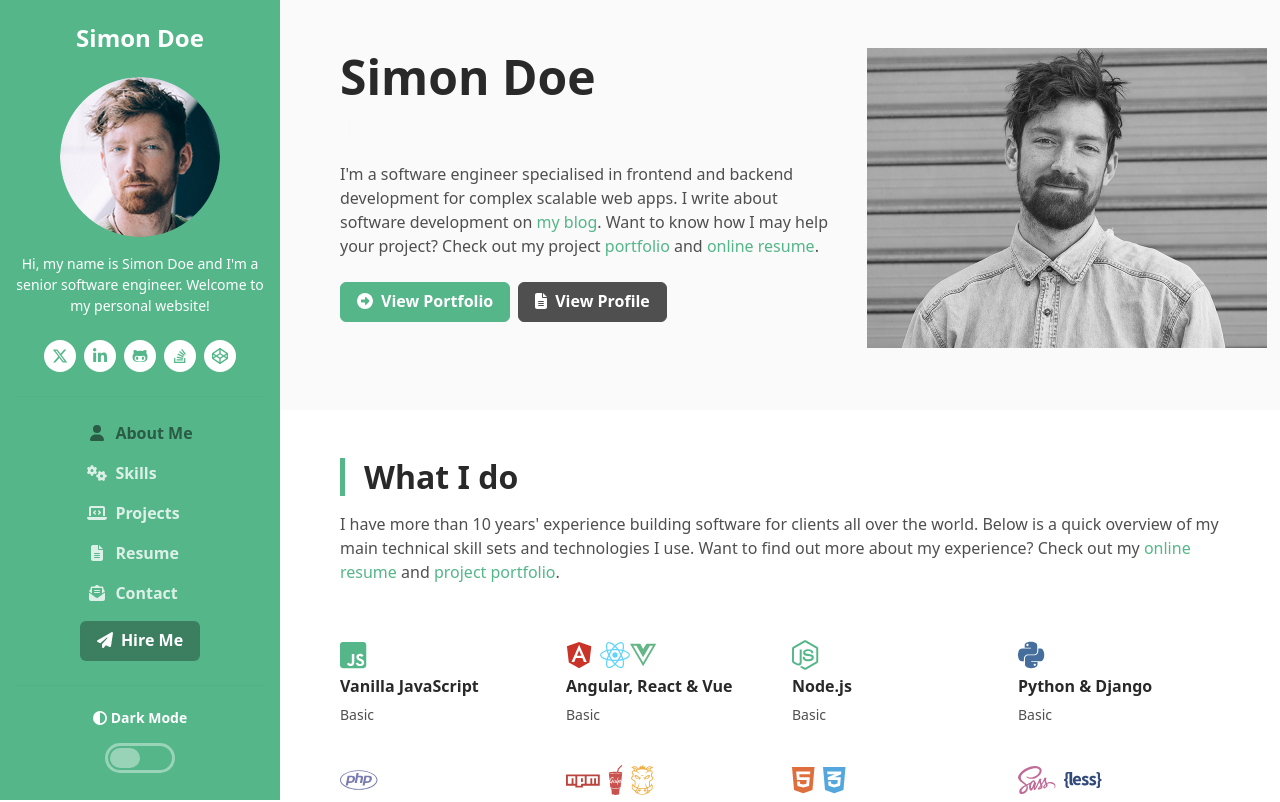
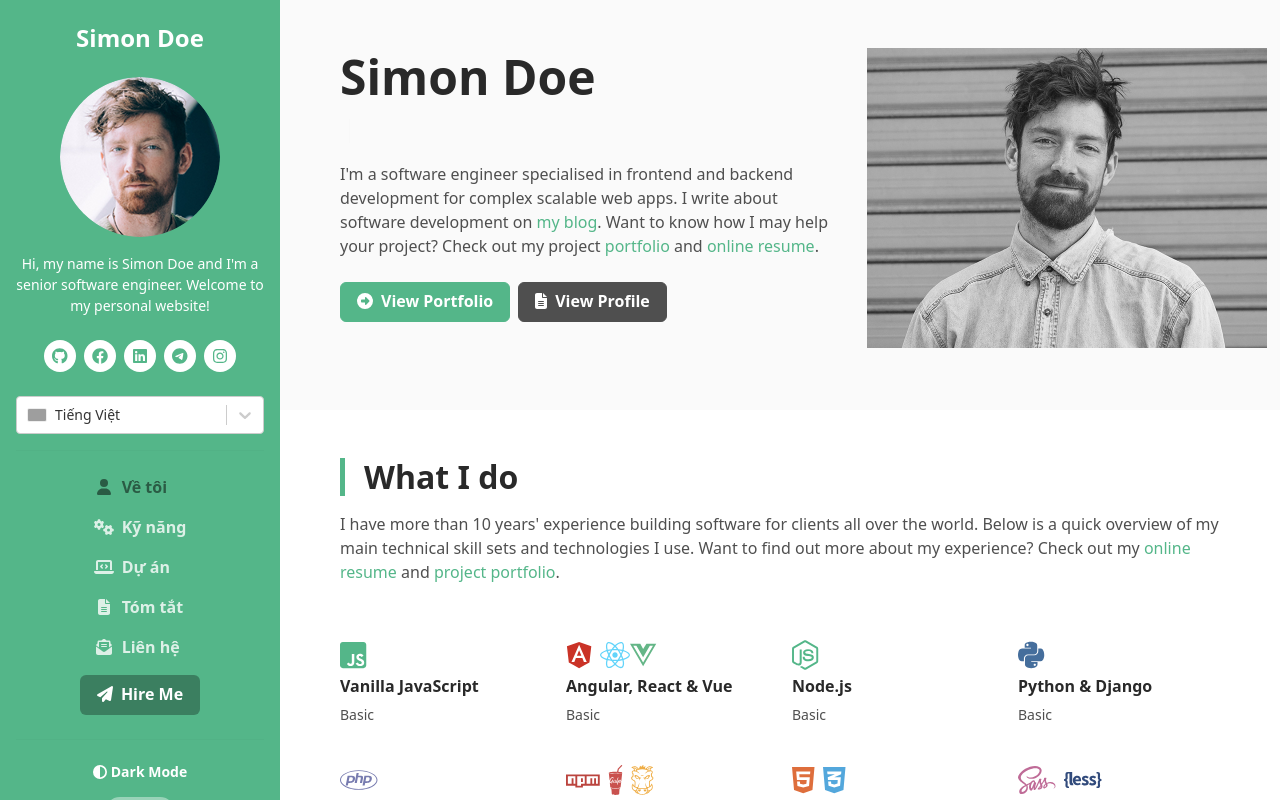
Before and after one commit to Phantuan2004/portfolio, a React (Vite) app: page /#about in a window 1280 px wide. Shown: the top 802 px of the page. Built offline with nearby package versions, Linux system fonts and the light colour scheme; grey boxes are pictures that could not be loaded.

Commit message:
edit link navbar, and add library react-select

```diff
--- a/src/components/Header.jsx
+++ b/src/components/Header.jsx
@@ -1,51 +1,70 @@
 import {useEffect, useState} from "react";
-import {NavLink, useLocation, useNavigate} from "react-router-dom";
+import {useLocation, useNavigate} from "react-router-dom";
 import Cookies from "js-cookie";
+import {useTranslation} from "react-i18next";
+import Select from 'react-select';
 
 function Header({aboutRef, skillsRef, projectsRef, contactRef, resumeRef}) {
+  // Navbar data
+   const navbar = [
+    { name: 'about', label: 'About Me', link: '#about', ref: aboutRef, icon: 'fas fa-user fa-fw me-2' },
+    { name: 'skills', label: 'Skills', link: '#skills', ref: skillsRef, icon: 'fas fa-cogs fa-fw me-2' },
+    { name: 'projects', label: 'Projects', link: '#projects', ref: projectsRef, icon: 'fas fa-laptop-code fa-fw me-2' },
+    { name: 'resume', label: 'Resume', link: '#resume', ref: resumeRef, icon: 'fas fa-file-alt fa-fw me-2' },
+    { name: 'contact', label: 'Contact', link: '#contact', ref: contactRef, icon: 'fas fa-envelope-open-text fa-fw me-2' },
+  ];
+
+  // Icon Data
+  const socials = [
+    { label: 'github', link: 'https://github.com/Phantuan2004', icon: 'fab fa-github' },
+    { label: 'facebook', link: 'https://www.facebook.com/phantuan204', icon: 'fab fa-facebook' },
+    { label: 'linkedin', link: 'https://www.linkedin.com/in/tu%E1%BA%A5n-phan-56988533b/', icon: 'fab fa-linkedin' },
+    { label: 'telegram', link: 'https://t.me/phantuan204', icon: 'fa-brands fa-telegram' },
+    { label: 'instagram', link: '#', icon: 'fab fa-instagram' },
+  ]
+
+   // Đường dẫn ảnh cờ trong public
+  const flagOptions = [
+    {
+      value: 'vi',
+      label: 'Tiếng Việt',
+      icon: 'https://upload.wikimedia.org/wikipedia/commons/thumb/2/21/Flag_of_Vietnam.svg/800px-Flag_of_Vietnam.svg.png',
+    },
+    {
+      value: 'en',
+      label: 'English',
+      icon: 'https://upload.wikimedia.org/wikipedia/en/thumb/a/ae/Flag_of_the_United_Kingdom.svg/1280px-Flag_of_the_United_Kingdom.svg.png',
+    },
+  ];
+
+  const { i18n} = useTranslation();
+
+  const changeLanguage = (option) => {
+    i18n.changeLanguage(option.value);
+  };
+
+  // State
   const [isDark, setIsDark] = useState(false);
   const [activeSection, setActiveSection] = useState('about');
   const navigate = useNavigate();
   const location = useLocation();
 
-  // Khi component mount, lấy trạng thái từ cookie và set state
-  useEffect(() => {
-    const mode = Cookies.get("mode");
-    if (mode === "dark-mode") {
-      setIsDark(true);
-      document.body.classList.add("dark-mode");
-      console.log("Cookie: dark mode");
-    }else {
-      setIsDark(false);
-      document.body.classList.remove("dark-mode");
-      console.log("Cookie: light mode");
+  // Khi thay đổi trang
+  const updateSection = (name) => {
+    setActiveSection(name);
+    navigate(`#${name}`, { replace: true });
+  };
+
+  // Khi click vào menu
+  const handleMenuClick = (ref, name) => (e) => {
+    e.preventDefault();
+    if (ref?.current) {
+      ref.current.scrollIntoView({ behavior: 'smooth' });
+      updateSection(name);
     }
-  }, []);
+  };
 
-  // Theo dõi URL changes để update active section
-  useEffect(() => {
-    let hash = location.hash.replace('#', '');
-    if (!hash || hash === '') {
-      hash = 'about';
-      navigate(`#about`, { replace: true });
-    }
-    setActiveSection(hash);
-  }, [location, navigate]);
-
-  // Component mount - scroll to about section mặc định
-  useEffect(() => {
-    const timer = setTimeout(() => {
-      if (!location.hash && aboutRef?.current) {
-        aboutRef.current.scrollIntoView({ behavior: 'smooth' });
-        navigate('#about', { replace: true });
-        setActiveSection('about');
-      }
-    }, 100);
-
-    return () => clearTimeout(timer);
-  }, []);
-
-  // Khi toggle thay đổi
+  // Khi toggle thay đổi mode
   const handleChange = (e) => {
     const checked = e.target.checked;
     setIsDark(checked);
@@ -70,31 +89,86 @@ function Header({aboutRef, skillsRef, projectsRef, contactRef, resumeRef}) {
     }
   };
 
-  // Function kiểm tra section active
-  const isActive = (sectionName) => {
-    return activeSection === sectionName;
+  // Function đổi ngôn ngữ
+  const {t} = useTranslation();
+
+  // Khi component mount, lấy trạng thái từ cookie và set state
+  useEffect(() => {
+    const mode = Cookies.get("mode");
+    if (mode === "dark-mode") {
+      setIsDark(true);
+      document.body.classList.add("dark-mode");
+      console.log("Cookie: dark mode");
+    }else {
+      setIsDark(false);
+      document.body.classList.remove("dark-mode");
+      console.log("Cookie: light mode");
+    }
+
+    // Scroll mặc định nếu không có hash
+    const timer = setTimeout(() => {
+      if (!location.hash && aboutRef?.current) {
+        aboutRef.current.scrollIntoView({ behavior: 'smooth' });
+        navigate('#about', { replace: true });
+        setActiveSection('about');
+      }
+    }, 100);
+
+    return () => clearTimeout(timer);
+  }, []);
+
+  // Khi URL thay đổi
+  useEffect(() => {
+    let hash = location.hash.replace('#', '');
+    if (!hash || hash === '') {
+      hash = 'about';
+      navigate(`#about`, { replace: true });
+    }
+    setActiveSection(hash);
+  }, [location, navigate]);
+
+   // Function scroll spy
+  useEffect(() => {
+    const sections = [
+    { ref: aboutRef, name: 'about' },
+    { ref: skillsRef, name: 'skills' },
+    { ref: projectsRef, name: 'projects' },
+    { ref: resumeRef, name: 'resume' },
+    { ref: contactRef, name: 'contact' },
+  ];
+
+  const observerOptions = {
+    root: null, // viewport
+    rootMargin: '0px',
+    threshold: 0.6, // 60% section visible
   };
 
-  <style jsx>{`
-    .nav-link.active {
-      font-weight: bold;
-      color: #007bff !important;
-      background-color: rgba(0, 123, 255, 0.1);
-      border-radius: 5px;
-      text-decoration: none;
+  const observer = new IntersectionObserver((entries) => {
+    entries.forEach((entry) => {
+      if (entry.isIntersecting) {
+        const matched = sections.find(s => s.ref.current === entry.target);
+        if (matched) {
+          setActiveSection(matched.name);
+          navigate(`#${matched.name}`, { replace: true });
         }
+      }
+    });
+  }, observerOptions);
 
-    .nav-link {
-      transition: all 0.3s ease;
-      padding: 8px 12px;
-      margin: 2px 0;
+  sections.forEach(({ ref }) => {
+    if (ref?.current) {
+      observer.observe(ref.current);
     }
+  });
 
-    .nav-link:hover {
-      background-color: rgba(255, 255, 255, 0.1);
-      border-radius: 5px;
+  return () => {
+    sections.forEach(({ ref }) => {
+      if (ref?.current) {
+        observer.unobserve(ref.current);
       }
-  `}</style>
+    });
+  };
+  }, [aboutRef, skillsRef, projectsRef, contactRef, resumeRef, navigate]);
 
   return (
     <header className="header text-center">
@@ -130,131 +204,46 @@ function Header({aboutRef, skillsRef, projectsRef, contactRef, resumeRef}) {
                 Welcome to my personal website!
               </div>
               <ul className="social-list list-inline py-2 mx-auto">
-                <li className="list-inline-item">
-                  <a href="#" aria-label="Twitter">
-                    <i className="fa-brands fa-x-twitter fa-fw"></i>
+                {socials.map((social, index) => (
+                  <li key={index} className="list-inline-item">
+                    <a href={social.link} aria-label={social.label}>
+                      <i className={social.icon}></i>
                     </a>
                 </li>
-                <li className="list-inline-item">
-                  <a href="#" aria-label="LinkedIn">
-                    <i className="fa-brands fa-linkedin-in fa-fw"></i>
-                  </a>
-                </li>
-                <li className="list-inline-item">
-                  <a href="#" aria-label="GitHub">
-                    <i className="fa-brands fa-github-alt fa-fw"></i>
-                  </a>
-                </li>
-                <li className="list-inline-item">
-                  <a href="#" aria-label="Stack Overflow">
-                    <i className="fa-brands fa-stack-overflow fa-fw"></i>
-                  </a>
-                </li>
-                <li className="list-inline-item">
-                  <a href="#" aria-label="CodePen">
-                    <i className="fa-brands fa-codepen fa-fw"></i>
-                  </a>
-                </li>
+                ))}
               </ul>
+              {/* Language Switcher - Top Right */}
+              <div className="language-switcher-fixed">
+                <Select
+                  options={flagOptions}
+                  value={flagOptions.find(opt => opt.value === i18n.language) || flagOptions[0]}
+                  onChange={changeLanguage}
+                  isSearchable={false}
+                  menuPlacement="bottom"
+                  classNamePrefix="langselect"
+                  formatOptionLabel={opt => (
+                    <div className="language-option-label">
+                      <img src={opt.icon} alt="flag" className="language-flag" />
+                      <span className="text">{opt.label}</span>
+                    </div>
+                  )}
+                />
+              </div>
               <hr />
             </div>
 
             <ul className="navbar-nav flex-column text-start">
-              <li className="nav-item">
+              {navbar.map((nav, index) => (
+                <li key={index} className="nav-item">
                   <a
-                  href="#about"
-                  className={`nav-link ${isActive("about") ? "active" : ""}`}
-                  onClick={(e) => {
-                    e.preventDefault();
-                    scrollToSection(aboutRef, "about");
-                  }}
+                    href={nav.link}
+                    className={`nav-link ${activeSection === nav.name ? "active" : ""}`}
+                    onClick={handleMenuClick(nav.ref, nav.name)}
                   >
-                  <i className="fas fa-user fa-fw me-2"></i>About Me
+                    <i className={nav.icon}></i>{t(`${nav.name}`)}
                   </a>
                 </li>
-              <li className="nav-item">
-                <a
-                  className={`nav-link ${isActive("skills") ? "active" : ""}`}
-                  href="#skills"
-                  onClick={(e) => {
-                    e.preventDefault();
-                    scrollToSection(skillsRef, 'skills');
-                  }}
-                >
-                  <i className="fas fa-cogs fa-fw me-2"></i>Skills
-                </a>
-              </li>
-              <li className="nav-item">
-                <a
-                  className={`nav-link ${isActive("projects") ? "active" : ""}`}
-                  href="#projects"
-                  onClick={(e) => {
-                    e.preventDefault();
-                    scrollToSection(projectsRef, 'projects');
-                  }}
-                >
-                  <i className="fas fa-laptop-code fa-fw me-2"></i>Projects
-                </a>
-              </li>
-              <li className="nav-item">
-                <a
-                  className={`nav-link ${isActive("resume") ? "active" : ""}`}
-                  href="#resume"
-                  onClick={(e) => {
-                    e.preventDefault();
-                    scrollToSection(resumeRef, 'resume');
-                  }}
-                >
-                  <i className="fas fa-file-alt fa-fw me-2"></i>Resume
-                </a>
-              </li>
-              <li className="nav-item">
-                <a
-                  className={`nav-link ${isActive("contact") ? "active" : ""}`}
-                  href="#contact"
-                  onClick={(e) => {
-                    e.preventDefault();
-                    scrollToSection(contactRef, 'contact');
-                  }}
-                >
-                  <i className="fas fa-envelope-open-text fa-fw me-2"></i>
-                  Contact
-                </a>
-              </li>
-              {/* <li className="nav-item dropdown">
-                <a
-                  className="nav-link dropdown-toggle"
-                  href="#"
-                  id="navbarDropdown"
-                  role="button"
-                  data-bs-toggle="dropdown"
-                  aria-expanded="false"
-                >
-                  <i className="fas fa-cogs fa-fw me-2"></i>More Pages
-                </a>
-                <ul className="dropdown-menu" aria-labelledby="navbarDropdown">
-                  <li>
-                    <a className="dropdown-item" href="project.html">
-                      Project Page
-                    </a>
-                  </li>
-                  <li>
-                    <a className="dropdown-item" href="blog-home.html">
-                      Blog Home 1
-                    </a>
-                  </li>
-                  <li>
-                    <a className="dropdown-item" href="blog-home-alt.html">
-                      Blog Home 2
-                    </a>
-                  </li>
-                  <li>
-                    <a className="dropdown-item" href="blog-post.html">
-                      Blog Post
-                    </a>
-                  </li>
-                </ul>
-              </li> */}
+              ))}
             </ul>
 
             <div className="my-2">
--- a/src/styles/timeline.css
+++ b/src/styles/timeline.css
@@ -205,3 +205,113 @@ html[data-theme="dark"] .resume-item::before,
     font-size: 1.3rem;
   }
 }
+
+/* Contact font size icon about me*/
+.contact-social-icon {
+  font-size: 1.4rem;
+  margin: 0 2px;
+}
+
+/* Css nút chuyển đổi ngôn ngữ */
+.language-option-label {
+  display: flex;
+  align-items: center;
+}
+
+.language-option-label:hover {
+  cursor: pointer;
+}
+
+.language-flag {
+  width: 20px;
+  height: 14px;
+  margin-right: 8px;
+  object-fit: cover;
+  border-radius: 2px;
+  border: 1px solid #eee;
+}
+
+.text {
+  font-size: 14px;
+  font-weight: 500;
+  color: #333;
+}
+
+body.dark-mode .language-switcher-fixed .langselect__input,
+html[data-theme="dark"] .language-switcher-fixed .langselect__input,
+[data-bs-theme="dark"] .language-switcher-fixed .langselect__input,
+.dark .language-switcher-fixed .langselect__input {
+  color: #fff !important;
+}
+
+body.dark-mode .language-switcher-fixed .langselect__placeholder,
+html[data-theme="dark"] .language-switcher-fixed .langselect__placeholder,
+[data-bs-theme="dark"] .language-switcher-fixed .langselect__placeholder,
+.dark .language-switcher-fixed .langselect__placeholder {
+  color: #fff !important;
+  opacity: 0.8;
+}
+
+body.dark-mode .language-switcher-fixed .language-option-label span,
+html[data-theme="dark"] .language-switcher-fixed .language-option-label span,
+[data-bs-theme="dark"] .language-switcher-fixed .language-option-label span,
+.dark .language-switcher-fixed .language-option-label span {
+  color: #fff !important;
+}
+/* Dark mode cho language switcher react-select */
+body.dark-mode .language-switcher-fixed,
+html[data-theme="dark"] .language-switcher-fixed,
+[data-bs-theme="dark"] .language-switcher-fixed,
+.dark .language-switcher-fixed {
+  background: #23272f !important;
+  border-color: #333a45 !important;
+  box-shadow: 0 2px 8px rgba(0,0,0,0.25);
+}
+body.dark-mode .language-switcher-fixed .langselect__control,
+html[data-theme="dark"] .language-switcher-fixed .langselect__control,
+[data-bs-theme="dark"] .language-switcher-fixed .langselect__control,
+.dark .language-switcher-fixed .langselect__control,
+body.dark-mode .language-switcher-fixed .langselect__menu,
+html[data-theme="dark"] .language-switcher-fixed .langselect__menu,
+[data-bs-theme="dark"] .language-switcher-fixed .langselect__menu,
+.dark .language-switcher-fixed .langselect__menu,
+body.dark-mode .language-switcher-fixed .langselect__option,
+html[data-theme="dark"] .language-switcher-fixed .langselect__option,
+[data-bs-theme="dark"] .language-switcher-fixed .langselect__option,
+.dark .language-switcher-fixed .langselect__option {
+  background: #23272f !important;
+  color: #fff !important;
+}
+body.dark-mode .language-switcher-fixed .langselect__option--is-focused,
+html[data-theme="dark"] .language-switcher-fixed .langselect__option--is-focused,
+[data-bs-theme="dark"] .language-switcher-fixed .langselect__option--is-focused,
+.dark .language-switcher-fixed .langselect__option--is-focused {
+  background: #2d3542 !important;
+  color: #64b5f6 !important;
+}
+body.dark-mode .language-switcher-fixed .langselect__option--is-selected,
+html[data-theme="dark"] .language-switcher-fixed .langselect__option--is-selected,
+[data-bs-theme="dark"] .language-switcher-fixed .langselect__option--is-selected,
+.dark .language-switcher-fixed .langselect__option--is-selected {
+  background: #1e3a5f !important;
+  color: #64b5f6 !important;
+  border-left: 3px solid #64b5f6;
+}
+body.dark-mode .language-switcher-fixed .langselect__single-value,
+html[data-theme="dark"] .language-switcher-fixed .langselect__single-value,
+[data-bs-theme="dark"] .language-switcher-fixed .langselect__single-value,
+.dark .language-switcher-fixed .langselect__single-value,
+body.dark-mode .language-switcher-fixed .langselect__input,
+html[data-theme="dark"] .language-switcher-fixed .langselect__input,
+[data-bs-theme="dark"] .language-switcher-fixed .langselect__input,
+.dark .language-switcher-fixed .langselect__input,
+body.dark-mode .language-switcher-fixed .langselect__placeholder,
+html[data-theme="dark"] .language-switcher-fixed .langselect__placeholder,
+[data-bs-theme="dark"] .language-switcher-fixed .langselect__placeholder,
+.dark .language-switcher-fixed .langselect__placeholder,
+body.dark-mode .language-switcher-fixed .language-option-label span,
+html[data-theme="dark"] .language-switcher-fixed .language-option-label span,
+[data-bs-theme="dark"] .language-switcher-fixed .language-option-label span,
+.dark .language-switcher-fixed .language-option-label span {
+  color: #fff !important;
+}
```
Lines whose indentation alone changed are shown as unchanged.
